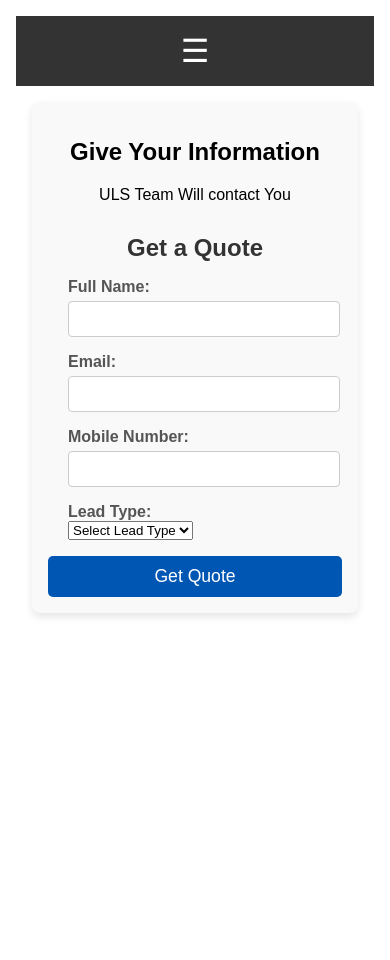
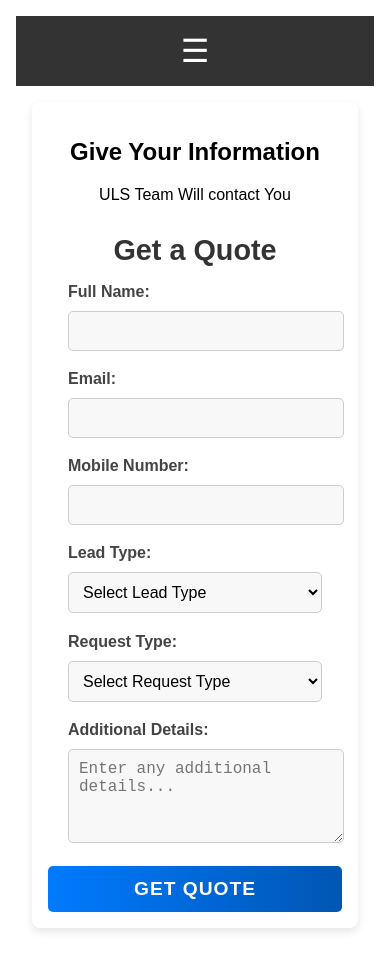
Before and after one commit to asadr381/web, a React (Create React App) app: page /shipments in a window 390 px wide. Before the commit the page ends 844 px from the top, so only its background shows below. Built offline with nearby package versions, Linux system fonts and the light colour scheme.

Commit message:
first commit

```diff
--- a/src/components/Shipments.css
+++ b/src/components/Shipments.css
@@ -4,30 +4,58 @@
   margin: 2rem auto;
   max-width: 800px;
   padding: 2rem;
-  background-color: #f9f9f9;
+  background-color: #ffffff;
   border-radius: 8px;
   box-shadow: 0 4px 8px rgba(0, 0, 0, 0.1);
+  animation: fadeIn 0.8s ease-in-out;
+}
+
+/* Fade-in animation */
+@keyframes fadeIn {
+  from {
+    opacity: 0;
+    transform: translateY(-20px);
+  }
+  to {
+    opacity: 1;
+    transform: translateY(0);
+  }
 }
 
 /* Success/Error message styles */
 .alert {
-  padding: 10px;
+  padding: 12px;
   margin-bottom: 20px;
   border-radius: 5px;
   font-size: 1.1rem;
   font-weight: bold;
   text-align: center;
-  transition: all 0.3s ease-in-out;
+  opacity: 0;
+  animation: slideIn 0.5s ease-in-out forwards;
+}
+
+/* Slide-in animation */
+@keyframes slideIn {
+  from {
+    opacity: 0;
+    transform: translateY(-10px);
+  }
+  to {
+    opacity: 1;
+    transform: translateY(0);
+  }
 }
 
 .alert-success {
   background-color: #d4edda;
   color: #155724;
+  border-left: 5px solid #28a745;
 }
 
 .alert-error {
   background-color: #f8d7da;
   color: #721c24;
+  border-left: 5px solid #dc3545;
 }
 
 /* Form container */
@@ -36,52 +64,78 @@
 }
 
 h3 {
-  font-size: 1.5rem;
+  font-size: 1.8rem;
   color: #333;
   margin-bottom: 1rem;
+  animation: fadeIn 1s ease-in-out;
 }
 
 /* Form elements */
 .form-group {
-  margin-bottom: 1rem;
+  margin-bottom: 1.2rem;
   text-align: left;
   padding: 0 20px;
+  animation: fadeIn 1s ease-in-out;
 }
 
 .form-group label {
   display: block;
   font-weight: bold;
-  color: #555;
+  color: #444;
+  margin-bottom: 5px;
 }
 
-.form-group input {
+.form-group input,
+.form-group select,
+.form-group textarea {
   width: 100%;
-  padding: 10px;
+  padding: 12px;
   margin-top: 5px;
   font-size: 1rem;
   border: 1px solid #ccc;
-  border-radius: 4px;
-  transition: border-color 0.3s ease;
+  border-radius: 5px;
+  transition: all 0.3s ease-in-out;
+  background: #f8f8f8;
 }
 
-.form-group input:focus {
+/* Input field hover & focus effects */
+.form-group input:hover,
+.form-group select:hover,
+.form-group textarea:hover {
+  border-color: #007bff;
+}
+
+.form-group input:focus,
+.form-group select:focus,
+.form-group textarea:focus {
   border-color: #0056b3;
   outline: none;
+  box-shadow: 0 0 10px rgba(0, 86, 179, 0.3);
 }
 
+/* Submit Button */
 .submit-btn {
-  background-color: #0056b3;
+  background: linear-gradient(90deg, #007bff, #0056b3);
   color: white;
   border: none;
-  padding: 10px 20px;
-  font-size: 1.1rem;
+  padding: 12px 20px;
+  font-size: 1.2rem;
   cursor: pointer;
   border-radius: 5px;
-  transition: background-color 0.3s ease;
+  transition: all 0.3s ease-in-out;
+  display: block;
+  width: 100%;
+  text-transform: uppercase;
+  font-weight: bold;
+  letter-spacing: 1px;
+  animation: fadeIn 1.2s ease-in-out;
 }
 
+/* Button hover effect */
 .submit-btn:hover {
-  background-color: #004085;
+  background: linear-gradient(90deg, #0056b3, #004085);
+  transform: scale(1.05);
+  box-shadow: 0 4px 10px rgba(0, 0, 0, 0.2);
 }
 
 /* Responsive design */
@@ -91,8 +145,10 @@ h3 {
     padding: 1rem;
   }
 
-  .form-group input {
-    padding: 8px;
+  .form-group input,
+  .form-group select,
+  .form-group textarea {
+    padding: 10px;
   }
 
   .submit-btn {
--- a/src/components/Shipments.js
+++ b/src/components/Shipments.js
@@ -13,7 +13,9 @@ function Shipments() {
     email_id: "",
     mobile_no: "",
     status: "Open",
-    custom_lead_type: "",  // New field for lead type (Export/Import)
+    custom_lead_type: "",  // Export/Import
+    request_type: "",  // Product Enquiry, Request for Information, Suggestions, Other
+    custom_request_details: "",  // Additional details
   });
   const [message, setMessage] = useState("");  // To show success or error message
   const [messageType, setMessageType] = useState(""); // To track message type (success or error)
@@ -117,6 +119,35 @@ function Shipments() {
             </select>
           </div>
 
+          {/* New Field: Request Type */}
+          <div className="form-group">
+            <label>Request Type:</label>
+            <select
+              name="request_type"
+              value={formData.request_type}
+              onChange={handleChange}
+              required
+            >
+              <option value="">Select Request Type</option>
+              <option value="Product Enquiry">Product Enquiry</option>
+              <option value="Request for Information">Request for Information</option>
+              <option value="Suggestions">Suggestions</option>
+              <option value="Other">Other</option>
+            </select>
+          </div>
+
+          {/* New Field: Custom Request Details */}
+          <div className="form-group">
+            <label>Additional Details:</label>
+            <textarea
+              name="custom_request_details"
+              value={formData.custom_request_details}
+              onChange={handleChange}
+              placeholder="Enter any additional details..."
+              rows="4"
+            ></textarea>
+          </div>
+
           <button type="submit" className="submit-btn">Get Quote</button>
         </form>
       </div>
```
